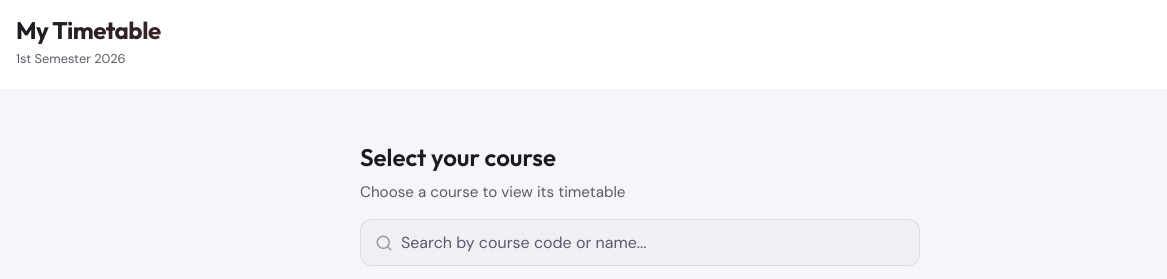
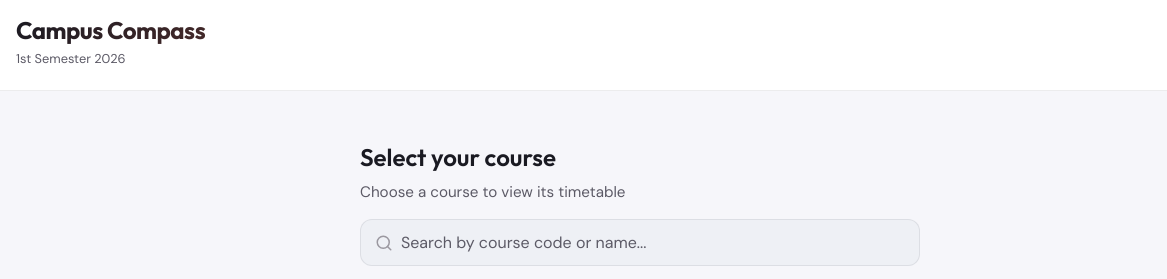
Before and after one commit to Tumelo02/CampusCompass, a website with bundled scripts: page index.html in a window 1280 px wide. Shown: the top 279 px of the page, 0-1167 px from the left. Built offline with nearby package versions, Linux system fonts and the light colour scheme; some packages are replaced by stand-ins of ours.

Commit message:
Changed the name Title

```diff
--- a/index.html
+++ b/index.html
@@ -66,7 +66,7 @@
         </div>
       </div>
       <div class="header-content">
-        <h1 class="logo" id="appTitle" role="button" tabindex="0" title="Reload timetable" aria-label="Reload timetable">My Timetable</h1>
+        <h1 class="logo" id="appTitle" role="button" tabindex="0" title="Reload timetable" aria-label="Reload timetable">Campus Compass</h1>
         <p class="subtitle" id="headerSubtitle">1st Semester 2026</p>
         <button type="button" class="change-course-btn" id="changeCourseBtn" style="display: none;">Change course</button>
         <div class="day-tabs" role="tablist" id="dayTabs">
```
